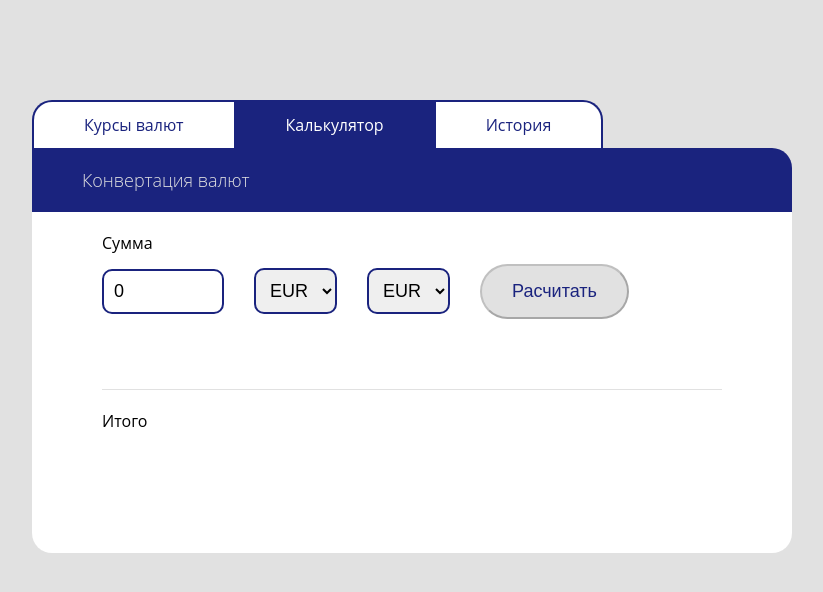
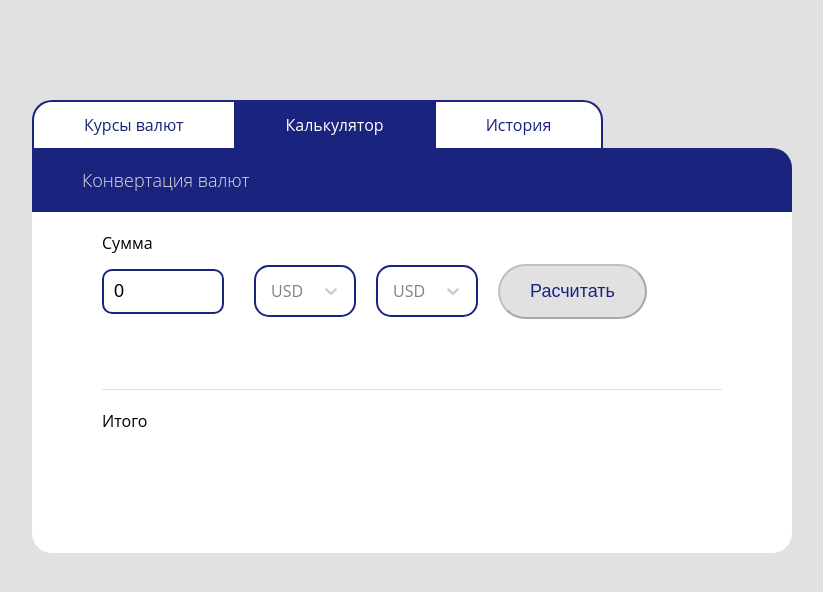
Before and after one commit to yacheckalin/simple-react-app, a React (Create React App) app: page / in a window 1280 px wide. Both pictures are taken after a click on the link "Калькулятор". Shown: the top 592 px of the page, without its empty margins (228-1051 px from the left). Built offline with nearby package versions, Linux system fonts and the light colour scheme; the HTML template or start-up script is replaced by a standard one.

Commit message:
added react-select library with custom select boxes

```diff
--- a/package.json
+++ b/package.json
@@ -48,6 +48,7 @@
     "enzyme": "^3.11.0",
     "enzyme-adapter-react-16": "^1.15.2",
     "enzyme-to-json": "^3.4.4",
+    "react-select": "^3.1.0",
     "styled-components": "^5.1.0"
   }
 }
--- a/src/calculator/calculator-container.js
+++ b/src/calculator/calculator-container.js
@@ -7,10 +7,8 @@ import { useCurrencyContext } from "../currency/currency-context-provider";
 const StyledContainer = styled.div`
   background-color: #e1e1e1;
   width: 760px;
-  border-top-right-radius: 20px;
-  border-bottom-right-radius: 20px;
-  border-bottom-left-radius: 20px;
-  overflow: hidden;
+
+  /* overflow: hidden; */
   .calc-header {
     display: flex;
     background-color: #1a237e;
@@ -19,10 +17,13 @@ const StyledContainer = styled.div`
     font-size: 18px;
     font-weight: 300;
     padding: 20px 50px;
+    border-top-right-radius: 20px;
   }
 
   .calc-body {
     background-color: white;
+    border-bottom-right-radius: 20px;
+    border-bottom-left-radius: 20px;
   }
   .calc-body p {
     margin: 0;
--- a/src/calculator/calculator-form-select.js
+++ b/src/calculator/calculator-form-select.js
@@ -1,4 +1,5 @@
 import React from "react";
+import Select from "react-select";
 
 import styled from "styled-components";
 
@@ -21,21 +22,74 @@ const Style = styled.div`
   }
 `;
 
-const Select = React.memo(({ defaultValue, optionsList, onChangeHandler }) => {
+const FormSelect = React.memo(
+  ({ defaultValue, optionsList, onChangeHandler }) => {
+    let options = [];
+    optionsList.map(([item, prop]) =>
+      options.push({ value: item, label: item })
+    );
+    const customStyles = {
+      control: (base) => ({
+        ...base,
+        border: 0,
+        boxShadow: 0,
+        "&:focus": {
+          outline: 0,
+        },
+      }),
+      option: (provided, state) => ({
+        ...provided,
+        border: "none",
+      }),
+      container: (provided, state) => ({
+        ...provided,
+        border: "2px solid #1a237e",
+        borderRadius: 15,
+        padding: 5,
+        marginRight: 20,
+      }),
+      indicatorSeparator: (provided, state) => ({
+        ...provided,
+        display: "none",
+      }),
+      placeholder: (provided, state) => ({
+        ...provided,
+      }),
+      menu: (provided, state) => ({
+        ...provided,
+        width: "100%",
+        padding: 0,
+        marginLeft: -5,
+        marginTop: -2,
+        marginRight: 0,
+        marginButtom: 0,
+        borderBottomLeftRadius: 15,
+        borderBottomRightRadius: 15,
+        border: "2px solid #1a237e",
+        boxShadow: 0,
+        zIndex: 1000,
+      }),
+    };
     return (
       <Style
         defaultValue={defaultValue}
         onChange={(e) => onChangeHandler(e.target.value)}
       >
-      <select>
-        {optionsList.map(([item, prop], index) => (
+        <Select
+          styles={customStyles}
+          defaultValue={defaultValue}
+          options={options}
+          placeholder={defaultValue}
+        >
+          {/* {optionsList.map(([item, prop], index) => (
           <option key={index} value={item} disabled={prop.disabled}>
             {item}
           </option>
-        ))}
-      </select>
+        ))} */}
+        </Select>
       </Style>
     );
-});
+  }
+);
 
-export default Select;
+export default FormSelect;
--- a/src/calculator/calculator-form.js
+++ b/src/calculator/calculator-form.js
@@ -4,7 +4,7 @@ import styled from "styled-components";
 import { useCurrencyContext } from "../currency/currency-context-provider";
 
 import Button from "./calculator-form-button";
-import Select from "./calculator-form-select";
+import FormSelect from "./calculator-form-select";
 
 const Form = styled.form`
   input {
@@ -41,12 +41,12 @@ const CalculatorForm = () => {
         value={exchangeAmount}
         onChange={(e) => setExchangeAmount(parseFloat(e.target.value))}
       />
-      <Select
+      <FormSelect
         defaultValue={exchangeOne[0]}
         optionsList={currencyListOne}
         onChangeHandler={validateExchangeOne}
       />
-      <Select
+      <FormSelect
         defaultValue={exchangeTwo[0]}
         optionsList={currencyListTwo}
         onChangeHandler={validateExchangeTwo}
--- a/src/currency/currency-container.js
+++ b/src/currency/currency-container.js
@@ -6,11 +6,11 @@ import { useCurrencyContext } from "./currency-context-provider";
 const Table = styled.table`
   border-bottom-left-radius: 10px;
   border-bottom-right-radius: 10px;
-  border-top-right-radius: 10px;
   border-spacing: 0;
   background-color: white;
   max-width: 750px;
   overflow: hidden;
+  border-top-right-radius: 10px;
   width: 100%;
 
   thead {
```
Also changed, not shown: 1 other file (tests, documents, lock files or other folders). Lines whose indentation alone changed are shown as unchanged.
